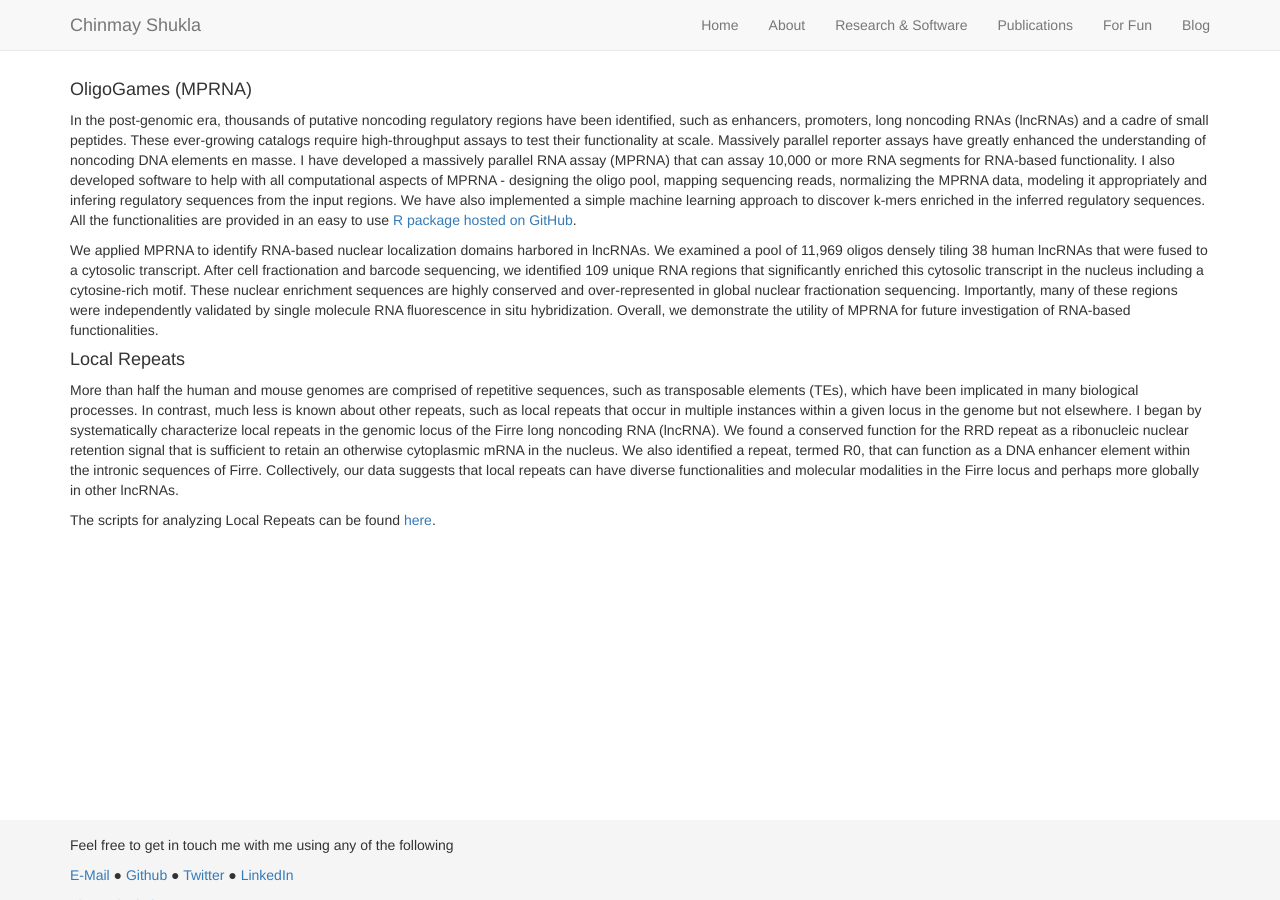
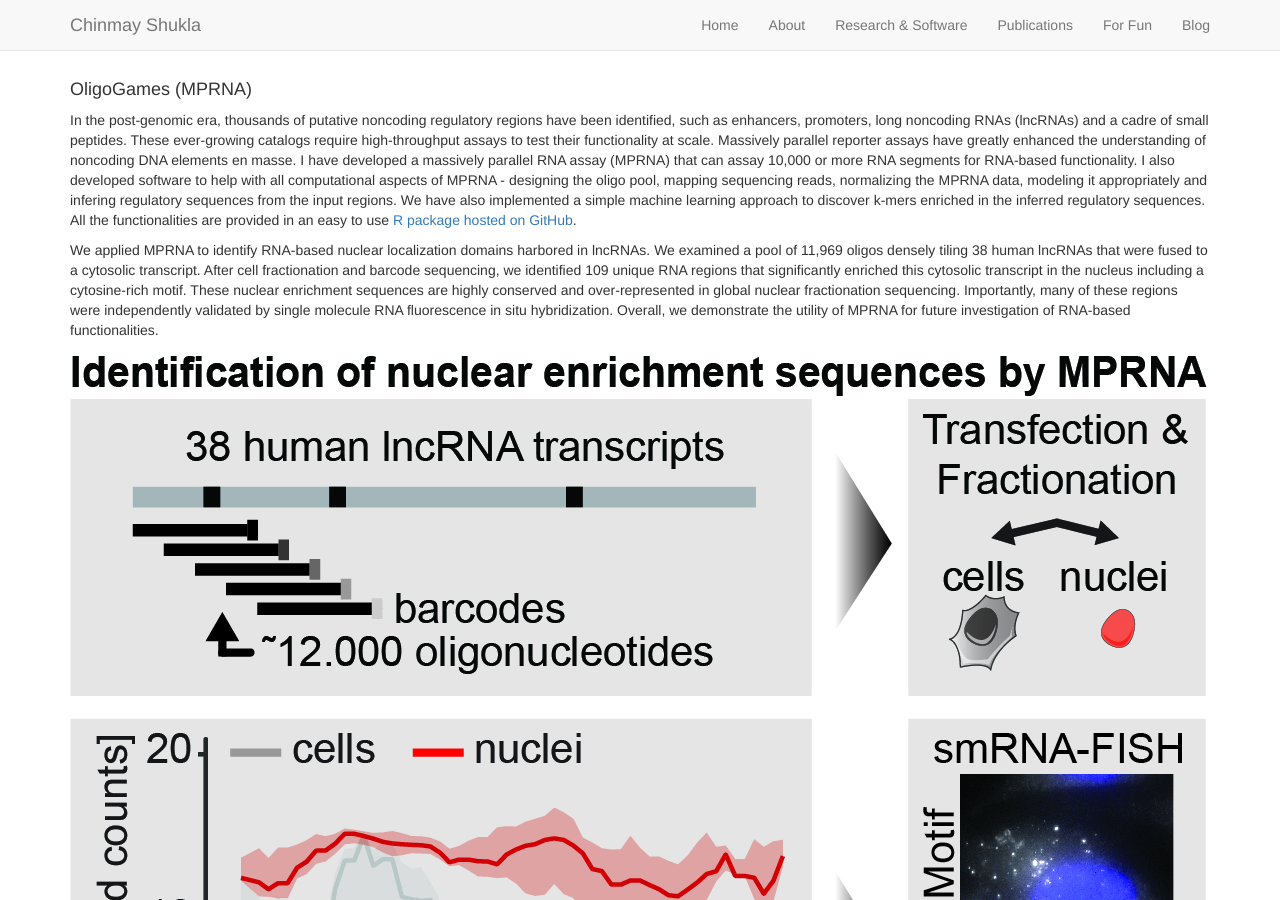
Before and after one commit to cshukla/cshukla.github.io, a Jekyll site: the page built from pages/software.md, in a window 1280 px wide and 900 px high. Built offline with Jekyll 4.4.1, drawn with Linux system fonts in a browser that asks for light colours; nearby versions of some CDN libraries.

Commit message:
add synopsis for oligo games

```diff
--- a/pages/software.md
+++ b/pages/software.md
@@ -19,6 +19,8 @@ In the post-genomic era, thousands of putative noncoding regulatory regions have
 
 We applied MPRNA to identify RNA-based nuclear localization domains harbored in lncRNAs. We examined a pool of 11,969 oligos densely tiling 38 human lncRNAs that were fused to a cytosolic transcript. After cell fractionation and barcode sequencing, we identified 109 unique RNA regions that significantly enriched this cytosolic transcript in the nucleus including a cytosine-rich motif. These nuclear enrichment sequences are highly conserved and over-represented in global nuclear fractionation sequencing. Importantly, many of these regions were independently validated by single molecule RNA fluorescence in situ hybridization. Overall, we demonstrate the utility of MPRNA for future investigation of RNA-based functionalities.
 
+![alt text](https://raw.githubusercontent.com/cshukla/cshukla.github.io/master/assets/img/oligoGames.synopsis.jpg "Oligo Games Synopsis")
+
 #### Local Repeats
 
 More than half the human and mouse genomes are comprised of repetitive sequences, such as transposable elements (TEs), which have been implicated in many biological processes. In contrast, much less is known about other repeats, such as local repeats that occur in multiple instances within a given locus in the genome but not elsewhere. I began by systematically characterize local repeats in the genomic locus of the Firre long noncoding RNA (lncRNA). We found a conserved function for the RRD repeat as a ribonucleic nuclear retention signal that is sufficient to retain an otherwise cytoplasmic mRNA in the nucleus. We also identified a repeat, termed R0, that can function as a DNA enhancer element within the intronic sequences of Firre. Collectively, our data suggests that local repeats can have diverse functionalities and molecular modalities in the Firre locus and perhaps more globally in other lncRNAs.
```
